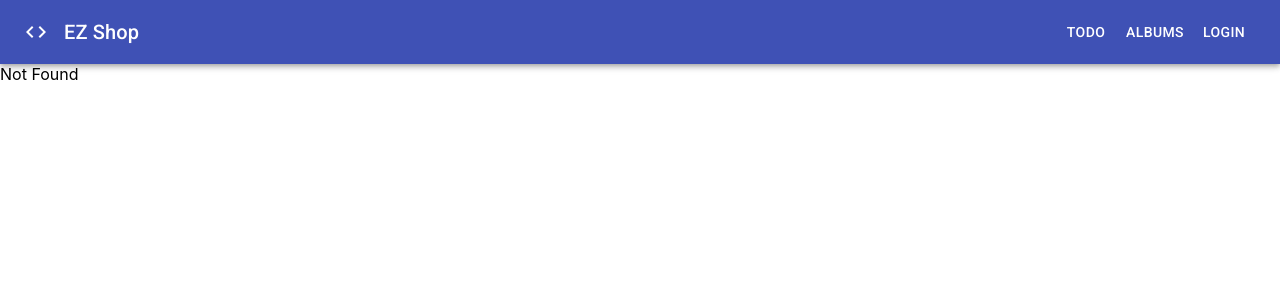
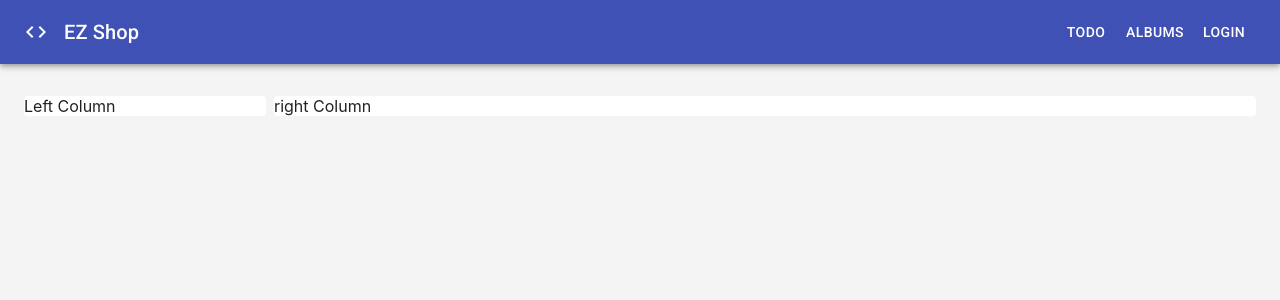
Before and after one commit to quangtrunghn98/learn-react, a React (Create React App) app: page /products in a window 1280 px wide. Before the commit this address had no page. Shown: the top 300 px of the page. Built offline with nearby package versions, Linux system fonts and the light colour scheme.

Commit message:
feature Product

```diff
--- a/src/App.js
+++ b/src/App.js
@@ -1,5 +1,6 @@
 import Header from 'components/Header';
 import AlbumFeature from 'features/Album';
+import ProductFeature from 'features/Product';
 import { Redirect, Route, Switch } from 'react-router-dom';
 import NotFound from './components/NotFound';
 import CounterFeature from './features/Counter';
@@ -17,6 +18,7 @@ function App() {
         <Route path="/" component={CounterFeature} exact />
         <Route path="/albums" component={AlbumFeature} />
         <Route path="/todos" component={TodoFeature} />
+        <Route path="/products" component={ProductFeature} />
 
         <Route component={NotFound} />
       </Switch>
--- /dev/null
+++ b/src/features/Product/index.js
@@ -0,0 +1,22 @@
+import { Box } from '@material-ui/core';
+import React from 'react';
+import { Route, Switch, useRouteMatch } from 'react-router';
+import ListPage from './pages/ListPage';
+
+ProductFeature.propTypes = {
+
+};
+
+function ProductFeature(props) {
+  const match = useRouteMatch();
+
+  return (
+    <Box pt={4}>
+      <Switch>
+        <Route path={match.url} exact component={ListPage} />
+      </Switch>
+    </Box>
+  );
+}
+
+export default ProductFeature;
--- /dev/null
+++ b/src/features/Product/pages/ListPage.jsx
@@ -0,0 +1,38 @@
+import { Box, Container, Grid, makeStyles, Paper } from '@material-ui/core';
+import React from 'react';
+
+ListPage.propTypes = {};
+
+const useStyles = makeStyles((theme) => ({
+  root: {},
+
+  left: {
+    width: '250px',
+  },
+
+  right: {
+    flex: '1 1 auto',
+  },
+}));
+
+function ListPage(props) {
+  const classes = useStyles();
+
+  return (
+    <Box>
+      <Container>
+        <Grid container spacing={1}>
+          <Grid item className={classes.left}>
+            <Paper elevation={0}>Left Column</Paper>
+          </Grid>
+
+          <Grid item className={classes.right}>
+            <Paper elevation={0}>right Column</Paper>
+          </Grid>
+        </Grid>
+      </Container>
+    </Box>
+  );
+}
+
+export default ListPage;
--- a/src/index.css
+++ b/src/index.css
@@ -1,3 +1,7 @@
+html {
+  background-color: rgb(244, 244, 244);
+}
+
 body {
   margin: 0;
   font-family: -apple-system, BlinkMacSystemFont, 'Segoe UI', 'Roboto', 'Oxygen',
```
Also changed, not shown: 1 other file (tests, documents, lock files or other folders).
